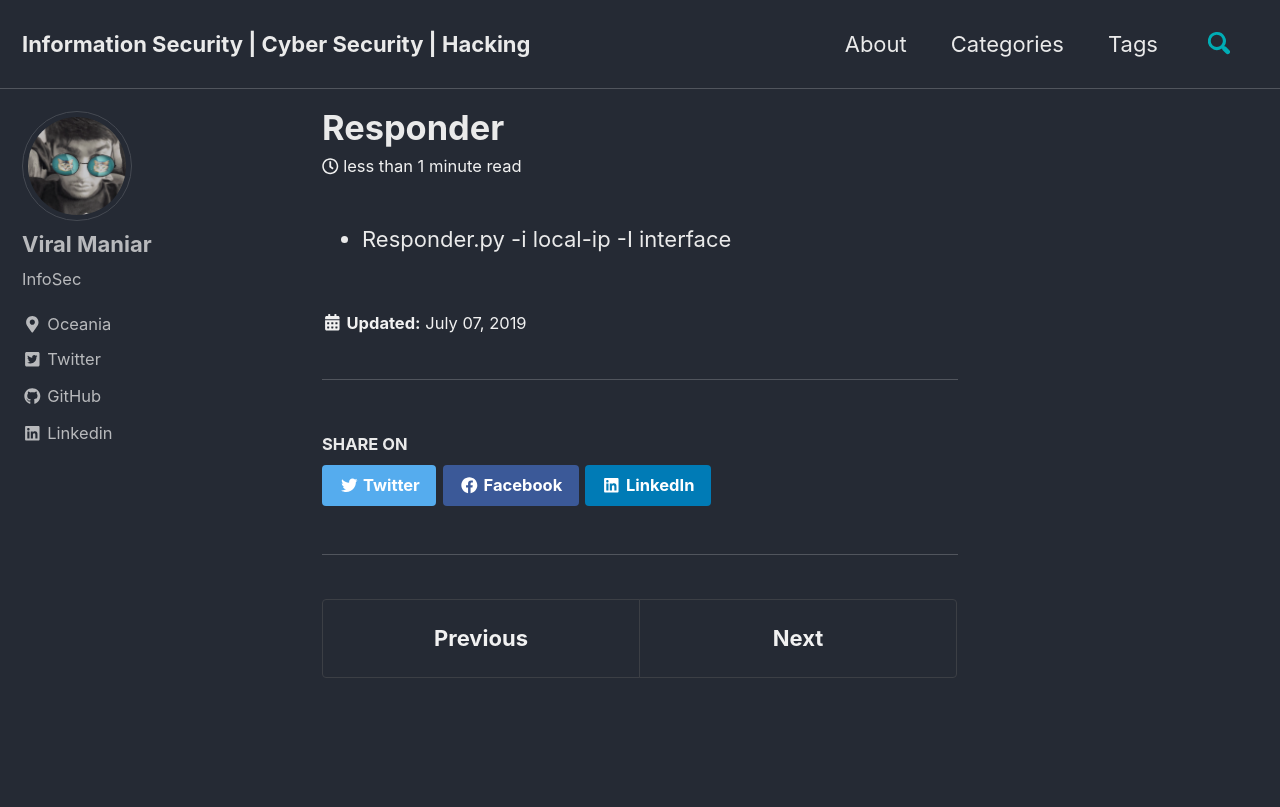
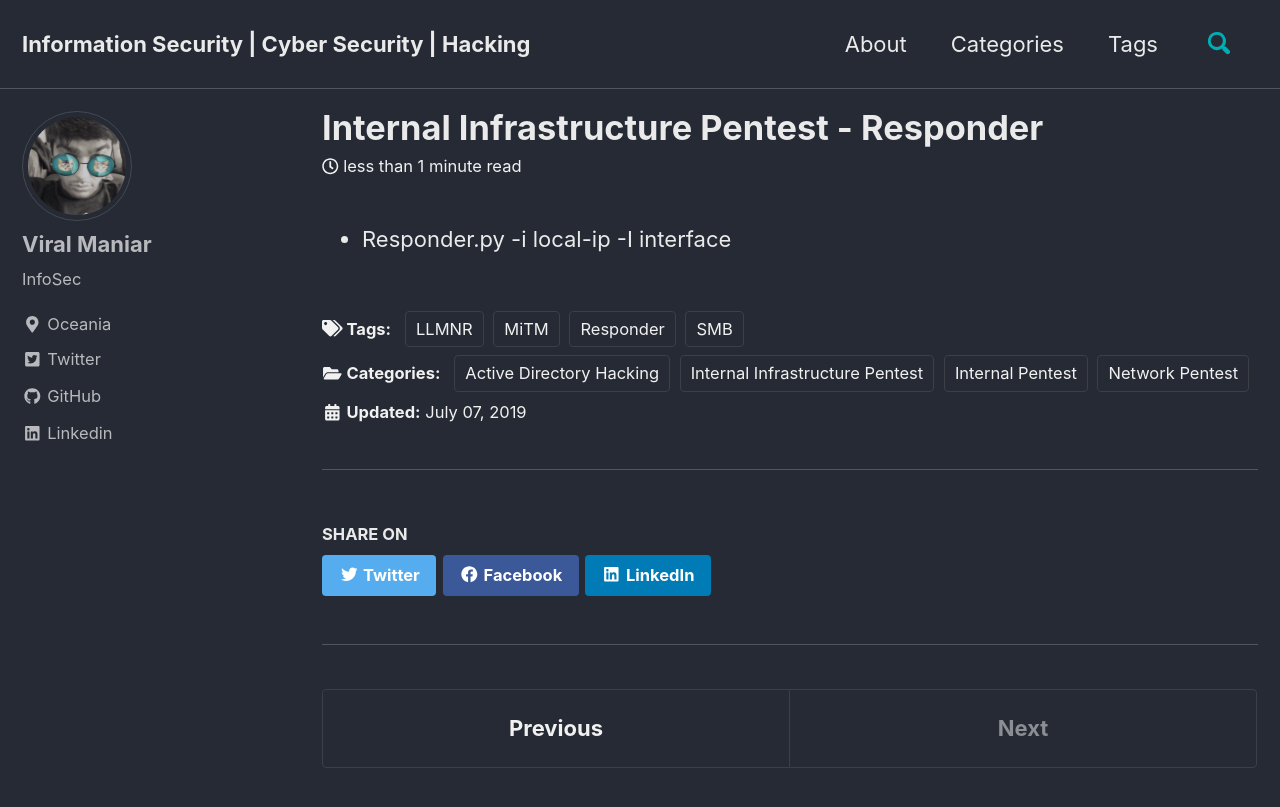
Before and after one commit to Viralmaniar/viralmaniar.github.io, a Jekyll site: the page built from _posts/2019-07-07-Responder.md, in a window 1280 px wide and 900 px high. Shown: the top 807 px of the window. Built offline with Jekyll 4.4.1, drawn with Linux system fonts in a browser that asks for light colours; cached includes are drawn as plain includes; nearby versions of some CDN libraries.

Commit message:
Update 2019-07-07-Responder.md

```diff
--- a/_posts/2019-07-07-Responder.md
+++ b/_posts/2019-07-07-Responder.md
@@ -1 +1,21 @@
+---
+layout: single
+classes: wide
+author_profile: true
+read_time: true
+share: true
+related: true
+title:  "Internal Infrastructure Pentest - Responder"
+date:   2019-07-07 15:35:00 +1000
+categories:
+  - Internal Pentest
+  - Internal Infrastructure Pentest
+  - Network Pentest
+  - Active Directory Hacking
+tags:
+  - Responder
+  - LLMNR
+  - SMB
+  - MiTM
+---
 - Responder.py -i local-ip -I interface
```
